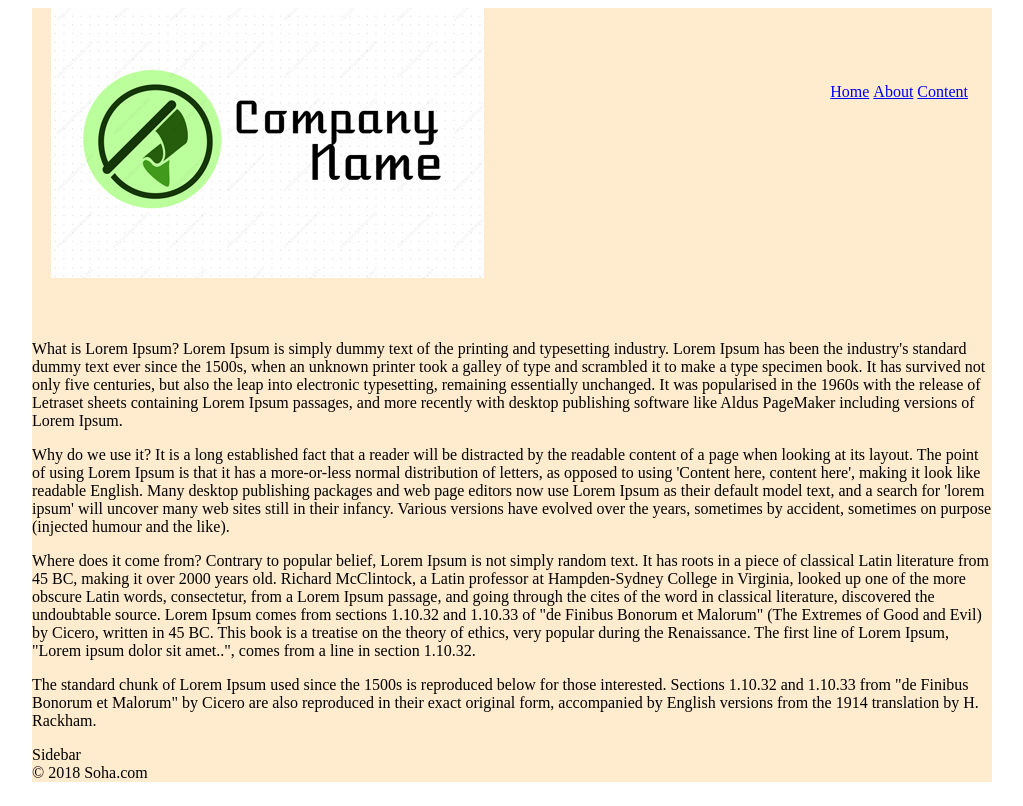
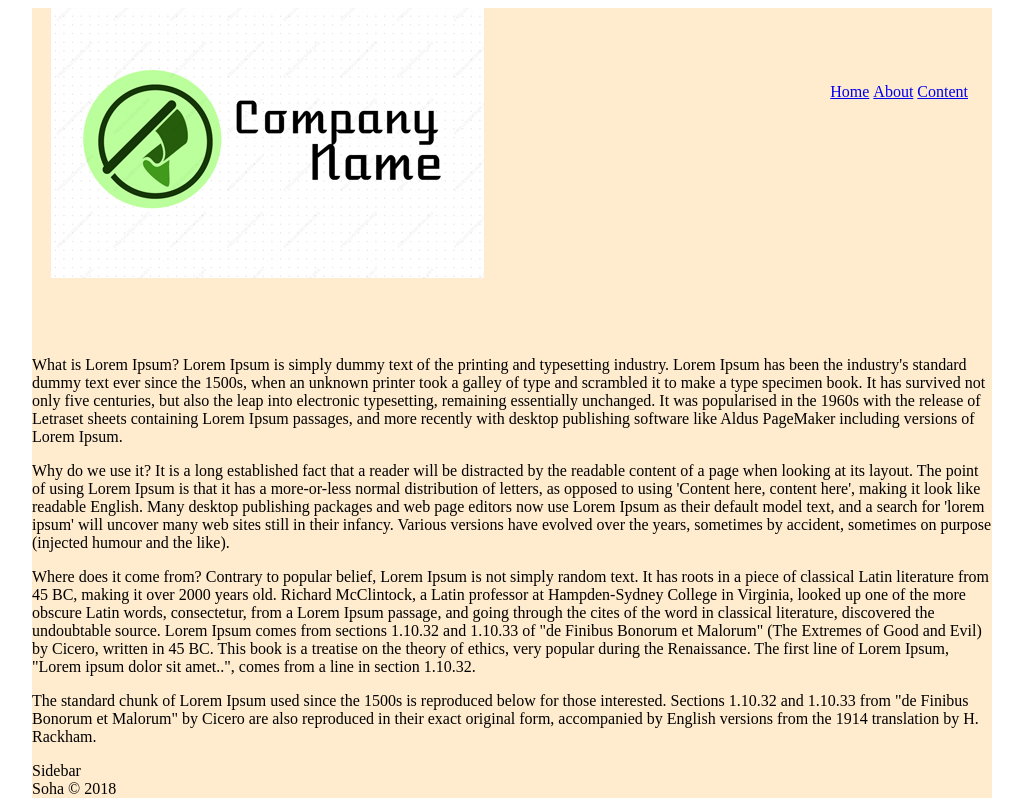
Before and after one commit to koliasoha/website2000, a plain HTML site: page docs/about.html in a window 1280 px wide. Shown: the whole page, without its empty margins (128-1151 px from the left). Drawn offline with Linux system fonts and the light colour scheme.

Commit message:
content page

```diff
--- a/docs/about.html
+++ b/docs/about.html
@@ -30,7 +30,7 @@
 
         </div><!-- Menu -->
     </div><!-- Top -->
-    <div id="main" class="clearFix">
+    <div id="main" class=" floatLeft clearFix">
         <div id="content">
             <p>
                 What is Lorem Ipsum?
@@ -73,7 +73,8 @@
         </div>
     </div><!-- Main -->
     <div id="footer" class="clearFix">
-         &copy; 2018 Soha.com
+        <span class="alignCenter">Soha &copy; 2018</span>
+
     </div>
 
 </div><!--Wrapper -->
```
